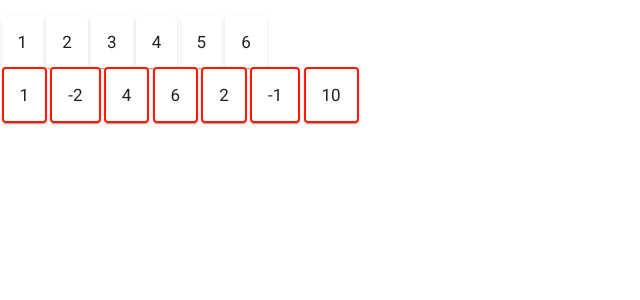
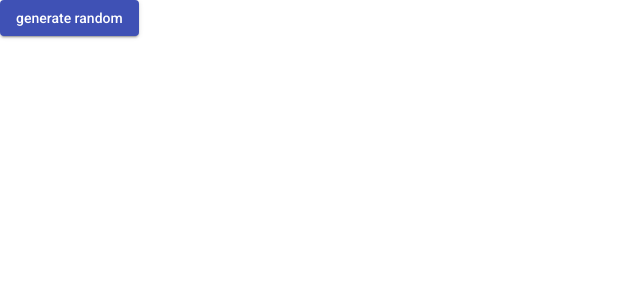
Before and after one commit to wahmd/kadanes-algorithm-visualizer, an Angular app: page / in a window 1280 px wide. Shown: the top 300 px of the page, without its empty margins (0-640 px from the left). Built offline with nearby package versions, Linux system fonts and the light colour scheme.

Commit message:
:sparkles: implemented generateArray functionality

```diff
--- a/src/app/array/array.component.ts
+++ b/src/app/array/array.component.ts
@@ -1,4 +1,4 @@
-import { Component, OnInit } from '@angular/core';
+import { Component, OnInit, Input } from '@angular/core';
 
 @Component({
   selector: 'app-array',
@@ -6,8 +6,7 @@ import { Component, OnInit } from '@angular/core';
   styleUrls: ['./array.component.scss']
 })
 export class ArrayComponent implements OnInit {
-
-  array: number[] = [1,-2,4,6,2,-1,10];
+  @Input() array: number[] | undefined;
   constructor() { }
 
   ngOnInit(): void {
--- a/src/app/board/board.component.html
+++ b/src/app/board/board.component.html
@@ -1,2 +1,4 @@
-<!-- <button mat-button color="primary">Primary</button> -->
-<app-array></app-array>
+
+<button mat-raised-button color="primary" (click)="populateRandomArray()">generate random</button>
+
+<app-array *ngIf="array" [array]="array"></app-array>
--- a/src/app/board/board.component.ts
+++ b/src/app/board/board.component.ts
@@ -3,13 +3,21 @@ import { Component, OnInit } from '@angular/core';
 @Component({
   selector: 'app-board',
   templateUrl: './board.component.html',
-  styleUrls: ['./board.component.scss']
+  styleUrls: ['./board.component.scss'],
 })
 export class BoardComponent implements OnInit {
+  array: number[] | undefined;
+  constructor() {}
 
-  constructor() { }
+  ngOnInit(): void { }
 
-  ngOnInit(): void {
+  populateRandomArray = () => {
+    this.array = [];
+    const len = Math.floor(Math.random() * (10 - 2) + 2);
+    let i = len;
+    do {
+      this.array.push(Math.floor(Math.random() * (30 - (-30)) + (-30)))
+      i--;
+    } while (i>0)
   }
-
 }
```
